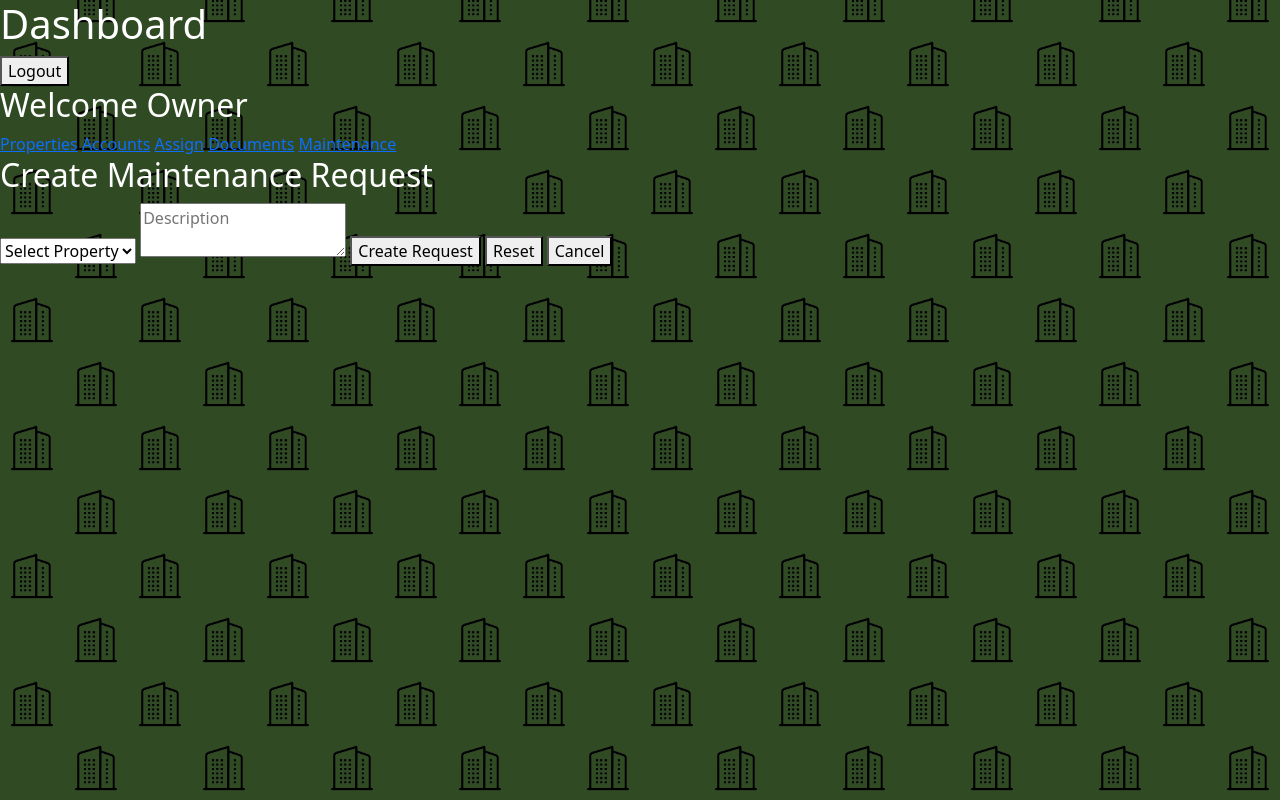
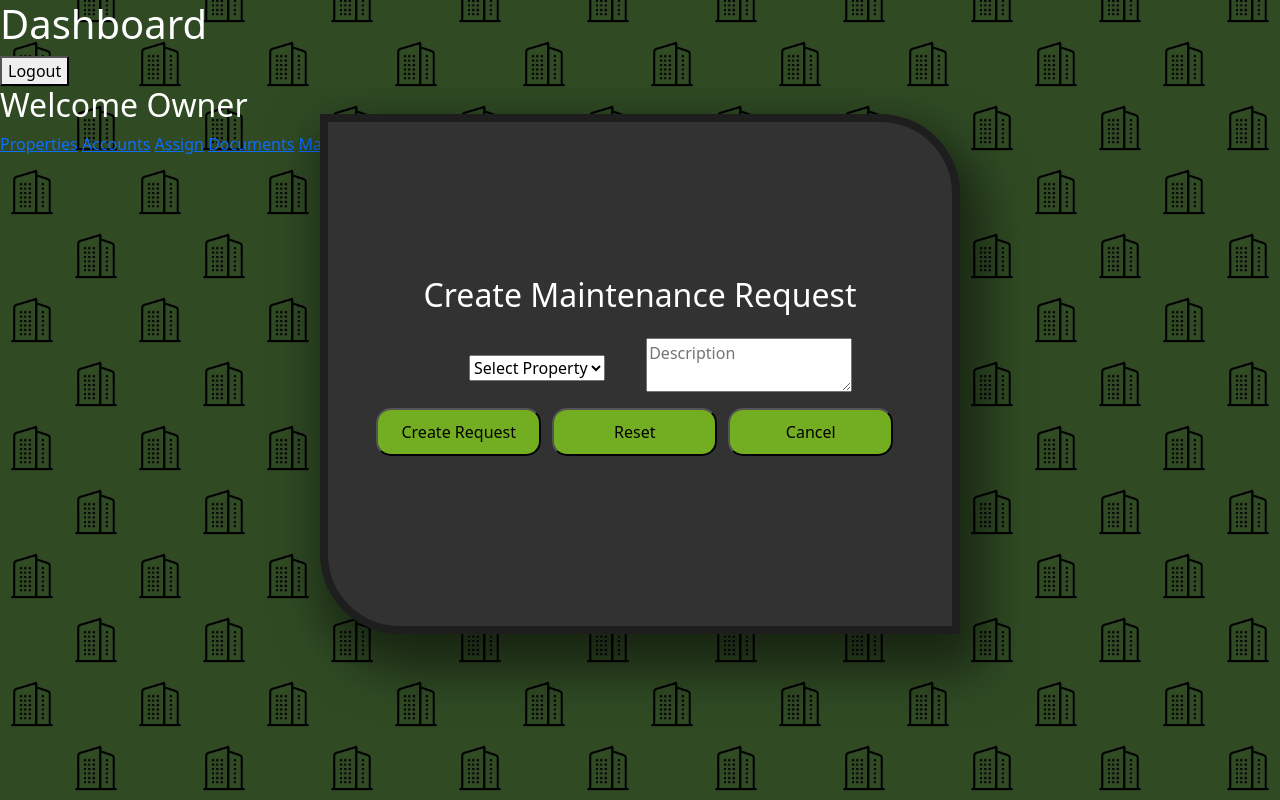
Before and after one commit to kemoycampbell/myProperty, a SvelteKit app in the folder code/: page /dashboard/owner/maintenance/create in a window 1280 px wide. Built offline with nearby package versions, Linux system fonts and the light colour scheme.

Commit message:
CSS Adjustments

```diff
--- a/code/src/routes/dashboard/owner/documents/add/+page.svelte
+++ b/code/src/routes/dashboard/owner/documents/add/+page.svelte
@@ -1,14 +1,14 @@
 <script>
-  import { onMount } from "svelte";
+	import { onMount } from 'svelte';
 	let properties = [];
 	let units = [];
 	let users = [];
-  let selectedProperty = "";
-  let selectedUnit = "";
-  let selectedUser = "";
+	let selectedProperty = '';
+	let selectedUnit = '';
+	let selectedUser = '';
 	let file = null;
 
-  let owner = "";
+	let owner = '';
 
 	function decodeJWT(token) {
 		const payload = token.split('.')[1];
@@ -23,7 +23,7 @@
 			userInfo = decodeJWT(token);
 			owner = userInfo.id;
 		} catch (error) {
-      console.error("Error decoding token", error);
+			console.error('Error decoding token', error);
 		}
 	}
 
@@ -38,18 +38,18 @@
 			const data = await res.json();
 			properties = data.properties;
 		} catch (error) {
-      console.error("Error loading properties:", error);
+			console.error('Error loading properties:', error);
 		}
 
 		try {
-      const userRes = await fetch("http://localhost:5173/api/user");
+			const userRes = await fetch('http://localhost:5173/api/user');
 			if (!userRes.ok) {
 				throw new Error(`Failed to fetch users: ${userRes.status}`);
 			}
 			const userData = await userRes.json();
 			users = userData.users;
 		} catch (error) {
-      console.error("Error loading users:", error);
+			console.error('Error loading users:', error);
 		}
 	});
 
@@ -66,7 +66,7 @@
 				const data = await res.json();
 				units = data.units;
 			} catch (error) {
-        console.error("Error loading units:", error);
+				console.error('Error loading units:', error);
 				units = [];
 			}
 		} else {
@@ -90,7 +90,7 @@
 
 	async function uploadDocument() {
 		if (!selectedUser || !selectedUnit || !file) {
-      alert("Please fill all the fields and upload a file.");
+			alert('Please fill all the fields and upload a file.');
 			return;
 		}
 
@@ -101,22 +101,22 @@
 					let base64File;
 
 					if (typeof reader.result === 'string') {
-            base64File = reader.result.split(",")[1];
+						base64File = reader.result.split(',')[1];
 					} else {
 						base64File = arrayBufferToBase64(reader.result);
 					}
 
 					const res = await fetch(`http://localhost:5173/api/property/document/${owner}`, {
-            method: "POST",
+						method: 'POST',
 						headers: {
-              "Content-Type": "application/json",
+							'Content-Type': 'application/json'
 						},
 						body: JSON.stringify({
 							owner,
 							tenantId: selectedUser,
 							unitId: selectedUnit,
-              file: base64File,
-            }),
+							file: base64File
+						})
 					});
 
 					if (!res.ok) {
@@ -124,22 +124,25 @@
 					}
 
 					const data = await res.json();
-          console.log("Document uploaded successfully:", data);
+					console.log('Document uploaded successfully:', data);
 				} else {
-          console.error("Error: Failed to read the file as base64.");
+					console.error('Error: Failed to read the file as base64.');
 				}
 			};
 
 			reader.readAsDataURL(file);
-
 		} catch (error) {
-      console.error("Error uploading document:", error);
+			console.error('Error uploading document:', error);
 		}
 	}
 </script>
 
+<div id="modal-wrapper">
+  <div id="modal">
+
+
 <div>
-  <p>Select a Property</p>
+	<h1>Select a Property</h1>
 
 	<select bind:value={selectedProperty} on:change={handlePropertyChange}>
 		<option value="">-- Select Property --</option>
@@ -167,7 +170,79 @@
 	</select>
 
 	<p>Upload a Document</p>
-  <input type="file" on:change={handleFileUpload} accept="application/pdf, .doc, .docx, .jpg, .jpeg, .png" />
+	<input
+		type="file"
+		on:change={handleFileUpload}
+		accept="application/pdf, .doc, .docx, .jpg, .jpeg, .png"
+	/>
 
 	<button on:click={uploadDocument}>Upload Document</button>
 </div>
+</div>
+</div>
+<style>
+	.form-container {
+		display: flex;
+		flex-direction: column;
+		justify-content: flex-start;
+		padding: 1rem;
+		box-sizing: border-box;
+	}
+
+	.form-group {
+		flex-grow: 2;
+		display: flex;
+		flex-direction: column;
+		gap: 1rem;
+		align-items: center;
+	}
+
+	#modal-wrapper {
+		width: 100%;
+		height: 72vh;
+		display: flex;
+		align-items: center;
+		justify-content: center;
+		position: absolute;
+		left: 0px;
+		top: 0px;
+		z-index: 10;
+	}
+
+	#modal {
+		width: 50vw;
+		height: 65vh;
+		max-width: 800px;
+		max-height: 600px;
+		background-color: rgb(50, 50, 50);
+		border: 0.5rem solid rgb(30, 30, 30);
+		border-top-right-radius: 5rem;
+		border-bottom-left-radius: 5rem;
+		box-shadow: 12px 25px 50px 12px rgba(0, 0, 0, 0.5);
+		padding: 2rem;
+		text-align: center;
+		display: flex;
+		flex-direction: column;
+		justify-content: center;
+	}
+
+	#button-box {
+		display: flex;
+		flex-direction: row;
+		padding-top: 2%;
+	}
+
+	button {
+		border-radius: 15px;
+		background: #73ad21;
+		padding: 10px;
+		width: 25%;
+		height: 30%;
+
+		margin-right: 2%;
+	}
+
+  h1{
+    padding-bottom: 5%;
+  }
+</style>
--- a/code/src/routes/dashboard/owner/maintenance/create/+page.svelte
+++ b/code/src/routes/dashboard/owner/maintenance/create/+page.svelte
@@ -1,6 +1,6 @@
 <script lang="ts">
-	import { goto } from "$app/navigation";
-	import { onMount } from "svelte";
+	import { goto } from '$app/navigation';
+	import { onMount } from 'svelte';
 
 	let userRequestId = '';
 	let unitId = '';
@@ -24,14 +24,13 @@
 		});
 
 		if (res.ok) {
-            if(res.status === 200) {
+			if (res.status === 200) {
 				console.log('Maintenance request created successfully');
 				alert('Maintenance request created successfully!');
 				goto('/dashboard/owner/maintenance');
 			}
 
-            if(res.status === 400)
-            {
+			if (res.status === 400) {
 				console.error('Bad request: Please check your input.');
 				alert('Bad request: Please check your input.');
 			}
@@ -78,7 +77,7 @@
 				const data = await res.json();
 				units = data.units;
 			} catch (error) {
-                console.error("Error loading units:", error);
+				console.error('Error loading units:', error);
 				units = [];
 			}
 		} else {
@@ -98,10 +97,10 @@
 	}
 
 	onMount(() => {
-        const token = localStorage.getItem("token");
+		const token = localStorage.getItem('token');
 
 		if (!token) {
-            console.error("Token not found");
+			console.error('Token not found');
 			return;
 		}
 
@@ -110,26 +109,33 @@
 		try {
 			userInfo = decodeJWT(token);
 		} catch (err) {
-            console.error("Invalid token", err);
+			console.error('Invalid token', err);
 			return;
 		}
 
 		userRequestId = userInfo?.id;
 
 		if (!userRequestId) {
-            console.error("Owner ID not found in token");
+			console.error('Owner ID not found in token');
 			return;
 		}
 
-        fetchProperties(userInfo.id).then(fetchedProperties => {
+		fetchProperties(userInfo.id).then((fetchedProperties) => {
 			properties = fetchedProperties || [];
 		});
 	});
 </script>
 
+<div id="modal-wrapper">
+	<div id="modal">
 		<div>
 			<h2>Create Maintenance Request</h2>
-    <form id="create-maintenance-request" on:submit|preventDefault={handleCreateMaintenanceRequest}>
+			<form
+				class="form-container"
+				id="create-maintenance-request"
+				on:submit|preventDefault={handleCreateMaintenanceRequest}
+			>
+            <div id="box-of-order">
 				<label>
 					<select bind:value={selectedProperty} on:change={handlePropertyChange} required>
 						<option value="" disabled selected>Select Property</option>
@@ -153,9 +159,91 @@
 				<label>
 					<textarea bind:value={description} placeholder="Description" required></textarea>
 				</label>
-
+            </div>
+                <div id="button-box">
 				    <button type="submit">Create Request</button>
 				    <button type="reset">Reset</button>
 				    <button type="button" on:click={cancel}>Cancel</button>
+                </div>
 			</form>
 		</div>
+	</div>
+</div>
+
+<style>
+	.form-container {
+		display: flex;
+		flex-direction: column;
+		justify-content: flex-start;
+		padding: 1rem;
+		box-sizing: border-box;
+	}
+
+	.form-group {
+		flex-grow: 2;
+		display: flex;
+		flex-direction: column;
+		gap: 1rem;
+		align-items: center;
+	}
+
+	#modal-wrapper {
+		width: 100%;
+		height: 72vh;
+		display: flex;
+		align-items: center;
+		justify-content: center;
+		position: absolute;
+		left: 0px;
+		top: 0px;
+		z-index: 10;
+	}
+
+	#modal {
+		width: 50vw;
+		height: 65vh;
+		max-width: 800px;
+		max-height: 600px;
+		background-color: rgb(50, 50, 50);
+		border: 0.5rem solid rgb(30, 30, 30);
+		border-top-right-radius: 5rem;
+		border-bottom-left-radius: 5rem;
+		box-shadow: 12px 25px 50px 12px rgba(0, 0, 0, 0.5);
+		padding: 2rem;
+		text-align: center;
+		display: flex;
+		flex-direction: column;
+		justify-content: center;
+	}
+
+    #button-box{
+        display: flex;
+        flex-direction: row;
+        padding-top: 2%;
+    }
+
+    #button-box button{
+        border-radius: 15px;
+        background: #73AD21;
+        padding: 10px;
+        width: 50%;
+        height: 55%;
+
+        margin-right: 2%;
+    }
+
+    #box-of-order{
+        display: flex;
+        flex-direction: row;
+        justify-items: center;
+        flex-wrap: wrap;
+        justify-content: center;
+        align-items: center;
+        margin-right: 2%;
+        margin-left: 2%;
+    }
+
+    #box-of-order textarea{
+        margin-left: 20%;
+    }
+</style>
```
Lines whose indentation alone changed are shown as unchanged.
